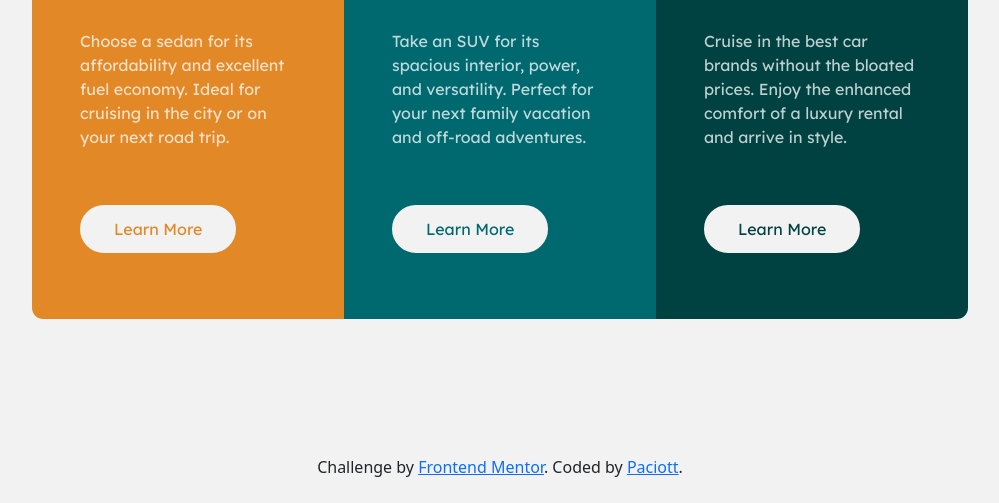
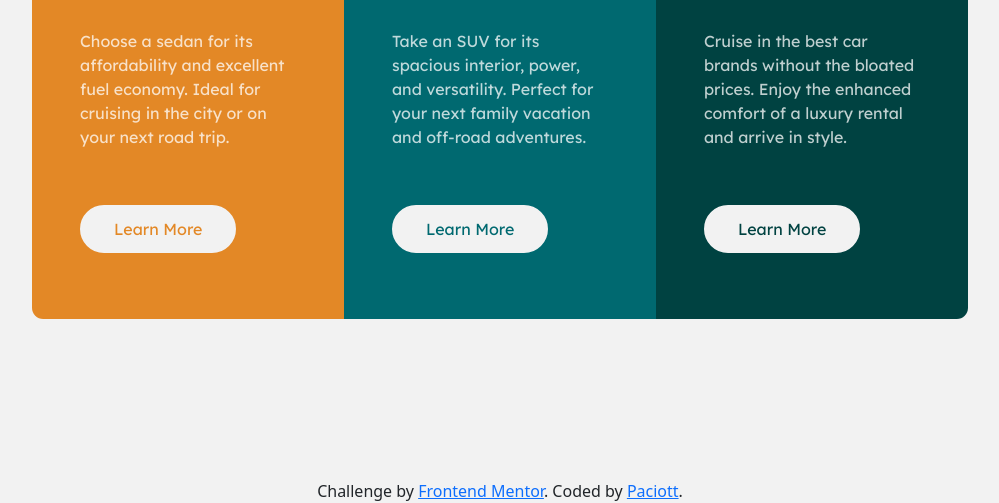
Before and after one commit to Paciott/3-column-preview-card-component, a plain HTML site: page index.html in a window 1280 px wide. Shown: the part 321-824 px from the top of the page, without its empty margins (140-1139 px from the left). Before the commit the page ends 800 px from the top, so only its background shows below. Drawn offline with nearby package versions, Linux system fonts and the light colour scheme.

Commit message:
fix footer

```diff
--- a/index.html
+++ b/index.html
@@ -94,7 +94,7 @@
       </div>
     </div>
 
-    <footer class="fixed-bottom text-center">
+    <footer class="text-center">
       Challenge by
       <a
         class="anchor"
```
